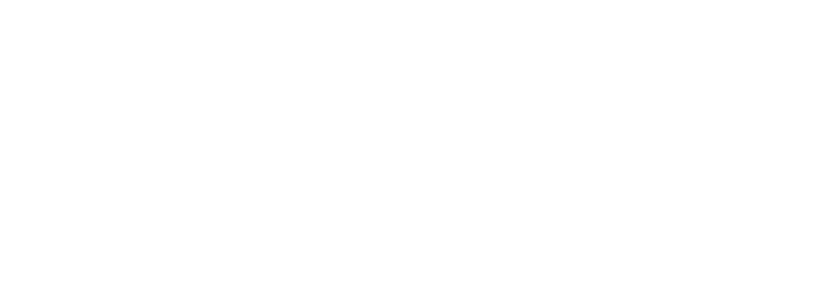
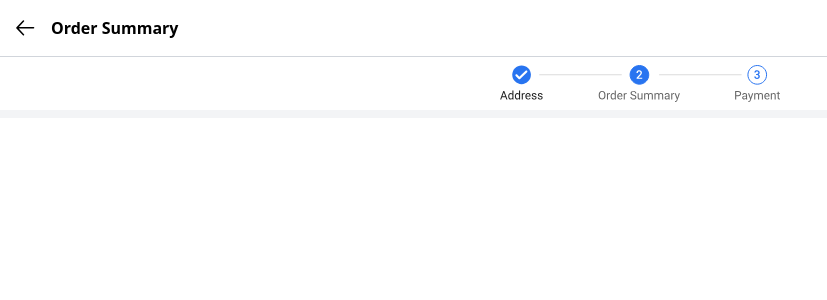
Before and after one commit to mrsonukr/flipkart, a React (Vite) app: page /summary in a window 1280 px wide. Before the commit this address had no page. Shown: the top 300 px of the page, without its empty margins (0-827 px from the left). Built offline with nearby package versions, Linux system fonts and the light colour scheme.

Commit message:
Add order summary page and update address UI
Introduced a new Summary page and route for order summary. Enhanced the Address page with a header, image, and improved layout. Made minor UI adjustments to Header3 and AddressBar components for consistency.

```diff
--- a/src/Routing.jsx
+++ b/src/Routing.jsx
@@ -5,6 +5,7 @@
 import Product from "./pages/Product";
 import Cart from "./pages/Cart"; // Uncomment if you have a Cart page
 import AddressForm from "./pages/Address";
+import Summary from "./pages/Summary";
 
 const Routing = () => {
   return (
@@ -13,6 +14,8 @@
       <Route path="/product/:id" element={<Product />} />
       <Route path="/cart" element={<Cart />} /> {/* Uncomment if you have a Cart page */}
       <Route path="/address" element={<AddressForm />} />
+      <Route path="/summary" element={<Summary />} />
+
       {/* Add more routes as needed */}
 
     </Routes>
--- a/src/components/Header3.jsx
+++ b/src/components/Header3.jsx
@@ -2,7 +2,7 @@
 
 const Header3 = ({ title }) => {
   return (
-    <div className="flex items-center bg-white p-4 shadow-md space-x-4 border-b-2 border-gray-100">
+    <div className="flex items-center bg-white p-4  space-x-4 ">
       <svg
         width="19"
         height="16"
--- a/src/components/cart-ui/AddressBar.jsx
+++ b/src/components/cart-ui/AddressBar.jsx
@@ -2,7 +2,7 @@
 
 const AddressBar = () => {
   return (
-    <div className="flex justify-between items-center text-sm shadow-sm py-2 bg-white px-4">
+    <div className="flex justify-between items-center border-t-2 border-gray-100 text-sm shadow-sm py-2 bg-white px-4">
       <div className="py-2 w-[70%]">
         <div className="mb-1">
           Deliver To:{""}
--- a/src/pages/Address.jsx
+++ b/src/pages/Address.jsx
@@ -3,6 +3,7 @@
 import TextField from "@mui/material/TextField";
 import StateSelect from "../components/address-ui/StateSelect";
 import ButtonRadioGroup from "../components/address-ui/ButtonRadioGroup";
+import Header3 from "../components/Header3";
 
 const textFieldStyles = {
   "& .MuiOutlinedInput-root": {
@@ -61,6 +62,11 @@
   };
 
   return (
+    <div>
+      <Header3 title="Add delivery address" />
+      <div className="flex justify-center items-center mt-2 border-b shadow-md border-gray-300 pb-2">
+        <img className="mb-2" src="/assets/images/svg/p1.svg" alt="" />
+      </div>
       <div className="p-4">
         <Box
           component="form"
@@ -164,6 +170,7 @@
           Save Address
         </button>
       </div>
+    </div>
   );
 };
 
--- /dev/null
+++ b/src/pages/Summary.jsx
@@ -0,0 +1,17 @@
+import React from "react";
+import Header3 from "../components/Header3";
+
+const Summary = () => {
+  return (
+    <div>
+      <Header3 title="Order Summary" />
+      <div className="flex justify-center items-center  border-t border-gray-300 py-2">
+        <img src="/assets/images/svg/p2.svg" alt="" />
+      </div>
+            <div className="h-2 bg-gray-100"></div>
+
+    </div>
+  );
+};
+
+export default Summary;
```
Lines whose indentation alone changed are shown as unchanged.
